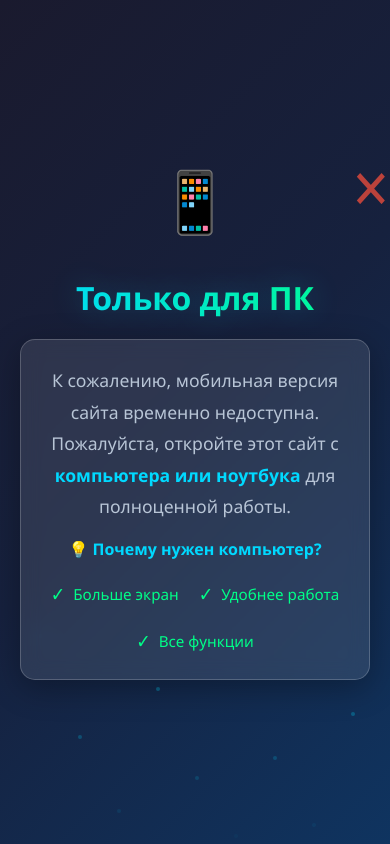
After one commit to Gaan-Dmitry/finhorizon.ru, a PHP site: page /stub.html in a window 390 px wide. The commit adds this page. Run offline with PHP 8.4, Linux system fonts and the light colour scheme.

Commit message:
Add mobile restriction stub and integrate responsive design for desktop-only access
• Added stub.html with animated mobile restriction page featuring gradient background, floating icons, and particle effects
• Modified index.php to include mobile stub overlay with desktop-only content filtering and responsive CSS rules
• Updated .gitignore to properly handle UTF-8 encoded filenames and exclude development artifacts

The implementation provides a visually appealing mobile restriction interface while maintaining full desktop functionality through conditional display logic.

```diff
--- /dev/null
+++ b/stub.html
@@ -0,0 +1,287 @@
+<!DOCTYPE html>
+<html lang="ru">
+<head>
+    <meta charset="UTF-8">
+    <meta name="viewport" content="width=device-width, initial-scale=1.0">
+    <title>Доступно только на компьютере</title>
+    <style>
+        * {
+            margin: 0;
+            padding: 0;
+            box-sizing: border-box;
+        }
+
+        body {
+            font-family: 'Segoe UI', Tahoma, Geneva, Verdana, sans-serif;
+            background: linear-gradient(135deg, #1a1a2e 0%, #16213e 50%, #0f3460 100%);
+            min-height: 100vh;
+            display: flex;
+            justify-content: center;
+            align-items: center;
+            color: #ffffff;
+            overflow: hidden;
+        }
+
+        .container {
+            text-align: center;
+            padding: 40px 20px;
+            max-width: 600px;
+            animation: fadeIn 0.8s ease-out;
+        }
+
+        @keyframes fadeIn {
+            from {
+                opacity: 0;
+                transform: translateY(30px);
+            }
+            to {
+                opacity: 1;
+                transform: translateY(0);
+            }
+        }
+
+        .icon-wrapper {
+            margin-bottom: 30px;
+            position: relative;
+        }
+
+        .icon {
+            font-size: 80px;
+            display: inline-block;
+            animation: float 3s ease-in-out infinite;
+        }
+
+        @keyframes float {
+            0%, 100% {
+                transform: translateY(0);
+            }
+            50% {
+                transform: translateY(-15px);
+            }
+        }
+
+        .cross-mark {
+            position: absolute;
+            top: -10px;
+            right: -20px;
+            font-size: 50px;
+            color: #e74c3c;
+            font-weight: bold;
+            animation: pulse 2s ease-in-out infinite;
+        }
+
+        @keyframes pulse {
+            0%, 100% {
+                opacity: 1;
+                transform: scale(1);
+            }
+            50% {
+                opacity: 0.7;
+                transform: scale(1.1);
+            }
+        }
+
+        h1 {
+            font-size: 2.5rem;
+            margin-bottom: 20px;
+            background: linear-gradient(90deg, #00d9ff, #00ff88);
+            -webkit-background-clip: text;
+            -webkit-text-fill-color: transparent;
+            background-clip: text;
+            text-shadow: 0 0 30px rgba(0, 217, 255, 0.3);
+        }
+
+        .message {
+            font-size: 1.2rem;
+            line-height: 1.8;
+            color: #b8c5d6;
+            margin-bottom: 30px;
+        }
+
+        .highlight {
+            color: #00d9ff;
+            font-weight: 600;
+        }
+
+        .desktop-hint {
+            background: rgba(255, 255, 255, 0.1);
+            backdrop-filter: blur(10px);
+            border-radius: 15px;
+            padding: 25px;
+            border: 1px solid rgba(255, 255, 255, 0.2);
+            box-shadow: 0 8px 32px rgba(0, 0, 0, 0.3);
+        }
+
+        .desktop-hint p {
+            margin-bottom: 15px;
+        }
+
+        .features {
+            display: flex;
+            justify-content: center;
+            gap: 20px;
+            margin-top: 20px;
+            flex-wrap: wrap;
+        }
+
+        .feature-item {
+            display: flex;
+            align-items: center;
+            gap: 8px;
+            font-size: 0.95rem;
+            color: #00ff88;
+        }
+
+        .feature-icon {
+            font-size: 1.2rem;
+        }
+
+        /* Desktop styles - hide the message on desktop */
+        @media (min-width: 1024px) {
+            .mobile-warning {
+                display: none !important;
+            }
+        }
+
+        /* Mobile styles - show only on mobile */
+        @media (max-width: 1023px) {
+            .desktop-only {
+                display: none !important;
+            }
+
+            h1 {
+                font-size: 2rem;
+            }
+
+            .icon {
+                font-size: 60px;
+            }
+
+            .message {
+                font-size: 1.1rem;
+            }
+        }
+
+        .particles {
+            position: fixed;
+            top: 0;
+            left: 0;
+            width: 100%;
+            height: 100%;
+            pointer-events: none;
+            overflow: hidden;
+            z-index: -1;
+        }
+
+        .particle {
+            position: absolute;
+            width: 4px;
+            height: 4px;
+            background: rgba(0, 217, 255, 0.5);
+            border-radius: 50%;
+            animation: rise 15s infinite ease-in;
+        }
+
+        .particle:nth-child(1) { left: 10%; animation-delay: 0s; }
+        .particle:nth-child(2) { left: 20%; animation-delay: 2s; }
+        .particle:nth-child(3) { left: 30%; animation-delay: 4s; }
+        .particle:nth-child(4) { left: 40%; animation-delay: 1s; }
+        .particle:nth-child(5) { left: 50%; animation-delay: 3s; }
+        .particle:nth-child(6) { left: 60%; animation-delay: 5s; }
+        .particle:nth-child(7) { left: 70%; animation-delay: 2.5s; }
+        .particle:nth-child(8) { left: 80%; animation-delay: 4.5s; }
+        .particle:nth-child(9) { left: 90%; animation-delay: 1.5s; }
+
+        @keyframes rise {
+            0% {
+                bottom: -10px;
+                opacity: 0;
+            }
+            50% {
+                opacity: 1;
+            }
+            100% {
+                bottom: 100vh;
+                opacity: 0;
+            }
+        }
+    </style>
+</head>
+<body>
+    <!-- Particles background -->
+    <div class="particles">
+        <div class="particle"></div>
+        <div class="particle"></div>
+        <div class="particle"></div>
+        <div class="particle"></div>
+        <div class="particle"></div>
+        <div class="particle"></div>
+        <div class="particle"></div>
+        <div class="particle"></div>
+        <div class="particle"></div>
+    </div>
+
+    <!-- Mobile warning (visible only on mobile/tablet) -->
+    <div class="container mobile-warning">
+        <div class="icon-wrapper">
+            <span class="icon">📱</span>
+            <span class="cross-mark">✕</span>
+        </div>
+
+        <h1>Только для ПК</h1>
+
+        <div class="desktop-hint">
+            <p class="message">
+                К сожалению, мобильная версия сайта временно недоступна.<br>
+                Пожалуйста, откройте этот сайт с <span class="highlight">компьютера или ноутбука</span> для полноценной работы.
+            </p>
+
+            <p style="color: #00d9ff; font-weight: 600; margin-bottom: 20px;">
+                💡 Почему нужен компьютер?
+            </p>
+
+            <div class="features">
+                <div class="feature-item">
+                    <span class="feature-icon">✓</span>
+                    <span>Больше экран</span>
+                </div>
+                <div class="feature-item">
+                    <span class="feature-icon">✓</span>
+                    <span>Удобнее работа</span>
+                </div>
+                <div class="feature-item">
+                    <span class="feature-icon">✓</span>
+                    <span>Все функции</span>
+                </div>
+            </div>
+        </div>
+    </div>
+
+    <!-- Desktop content (visible only on desktop) -->
+    <div class="container desktop-only">
+        <!-- Здесь будет основной контент сайта для десктопа -->
+        <!-- Эта секция скрыта на мобильных устройствах -->
+    </div>
+
+    <script>
+        // Проверка размера экрана и переключение видимости
+        function checkScreenSize() {
+            const mobileWarning = document.querySelector('.mobile-warning');
+            const desktopOnly = document.querySelector('.desktop-only');
+            const isDesktop = window.innerWidth >= 1024;
+
+            if (isDesktop) {
+                if (mobileWarning) mobileWarning.style.display = 'none';
+                if (desktopOnly) desktopOnly.style.display = 'block';
+            } else {
+                if (mobileWarning) mobileWarning.style.display = 'block';
+                if (desktopOnly) desktopOnly.style.display = 'none';
+            }
+        }
+
+        // Запуск проверки при загрузке и изменении размера окна
+        window.addEventListener('load', checkScreenSize);
+        window.addEventListener('resize', checkScreenSize);
+    </script>
+</body>
+</html>
```
Also changed, not shown: index.php (+145 -0 lines), 1 other file.
